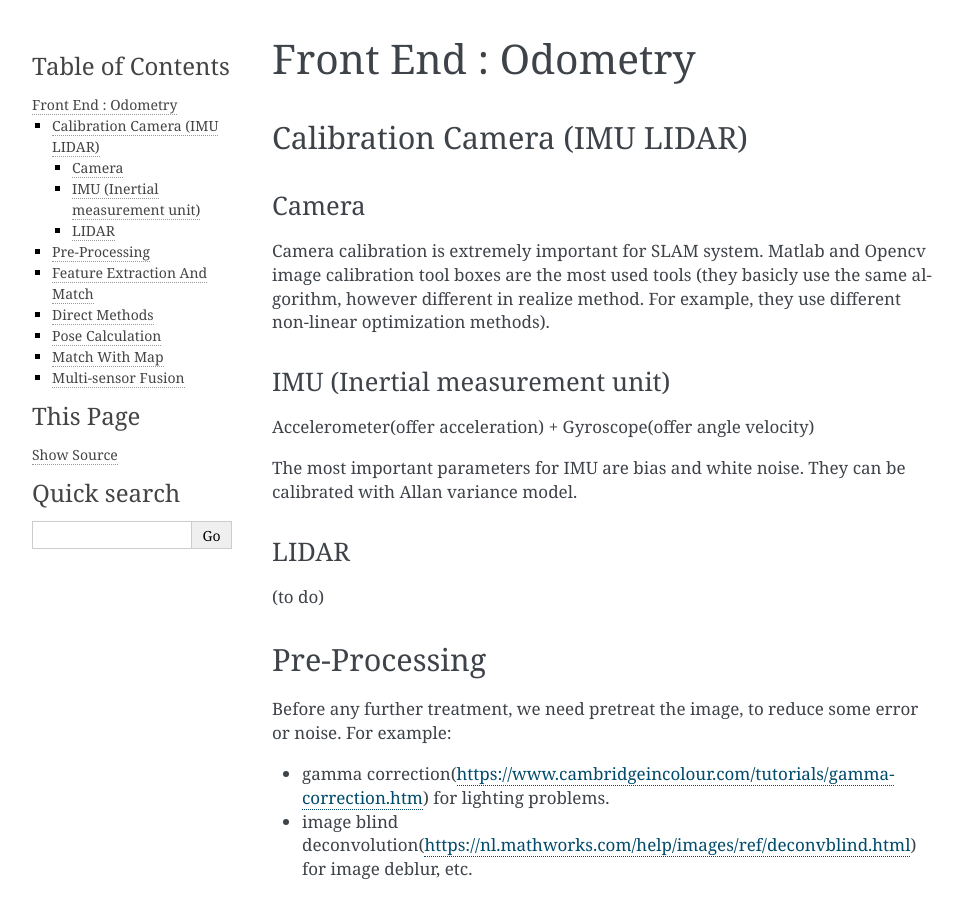
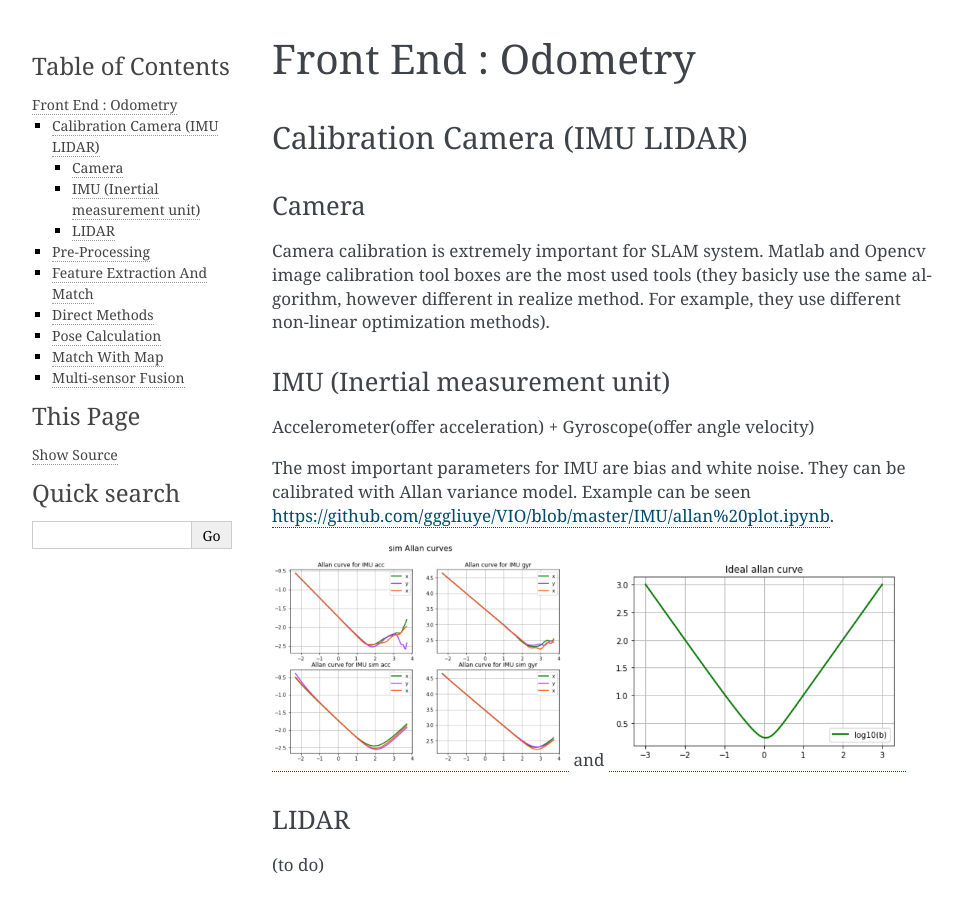
Before and after one commit to gggliuye/VIO, a Sphinx documentation site: the page built from docs/Tracking/TrackingIntroduction.rst, in a window 1280 px wide and 900 px high. Shown: the whole window, without its empty margins (148-1111 px from the left). Built offline with Sphinx 7.4.7, drawn with Linux system fonts in a browser that asks for light colours.

Commit message:
Update TrackingIntroduction.rst

```diff
--- a/docs/Tracking/TrackingIntroduction.rst
+++ b/docs/Tracking/TrackingIntroduction.rst
@@ -8,11 +8,21 @@ Camera
 >>>>>>>>>>>>>>>
 Camera calibration is extremely important for SLAM system. Matlab and Opencv image calibration tool boxes are the most used tools (they basicly use the same algorithm,  however different in realize method. For example, they use different non-linear optimization methods).
 
+
 IMU (Inertial measurement unit)
 >>>>>>>>>>>>>>>>>>>>>>>>>>>>>>>>>>>>>>
 Accelerometer(offer acceleration) + Gyroscope(offer angle velocity)
 
 The most important parameters for IMU are bias and white noise. They can be calibrated with Allan variance model.
+Example can be seen https://github.com/gggliuye/VIO/blob/master/IMU/allan%20plot.ipynb.
+
+|pic1| and |pic2|
+
+.. |pic1| image:: images/allancurves.PNG
+   :width: 45%
+
+.. |pic2| image:: images/idealallan.PNG
+   :width: 45%
 
 
 LIDAR
```
